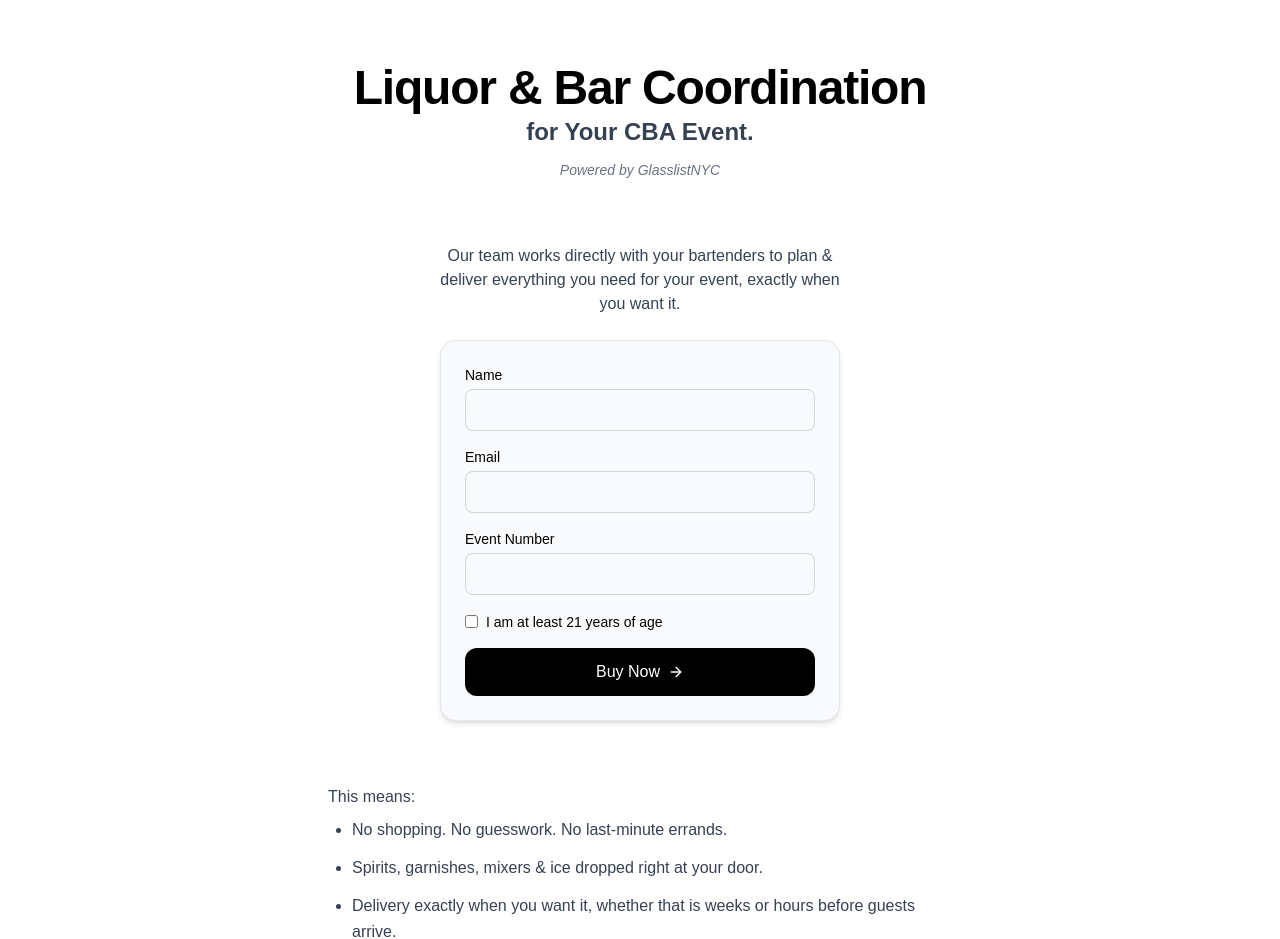
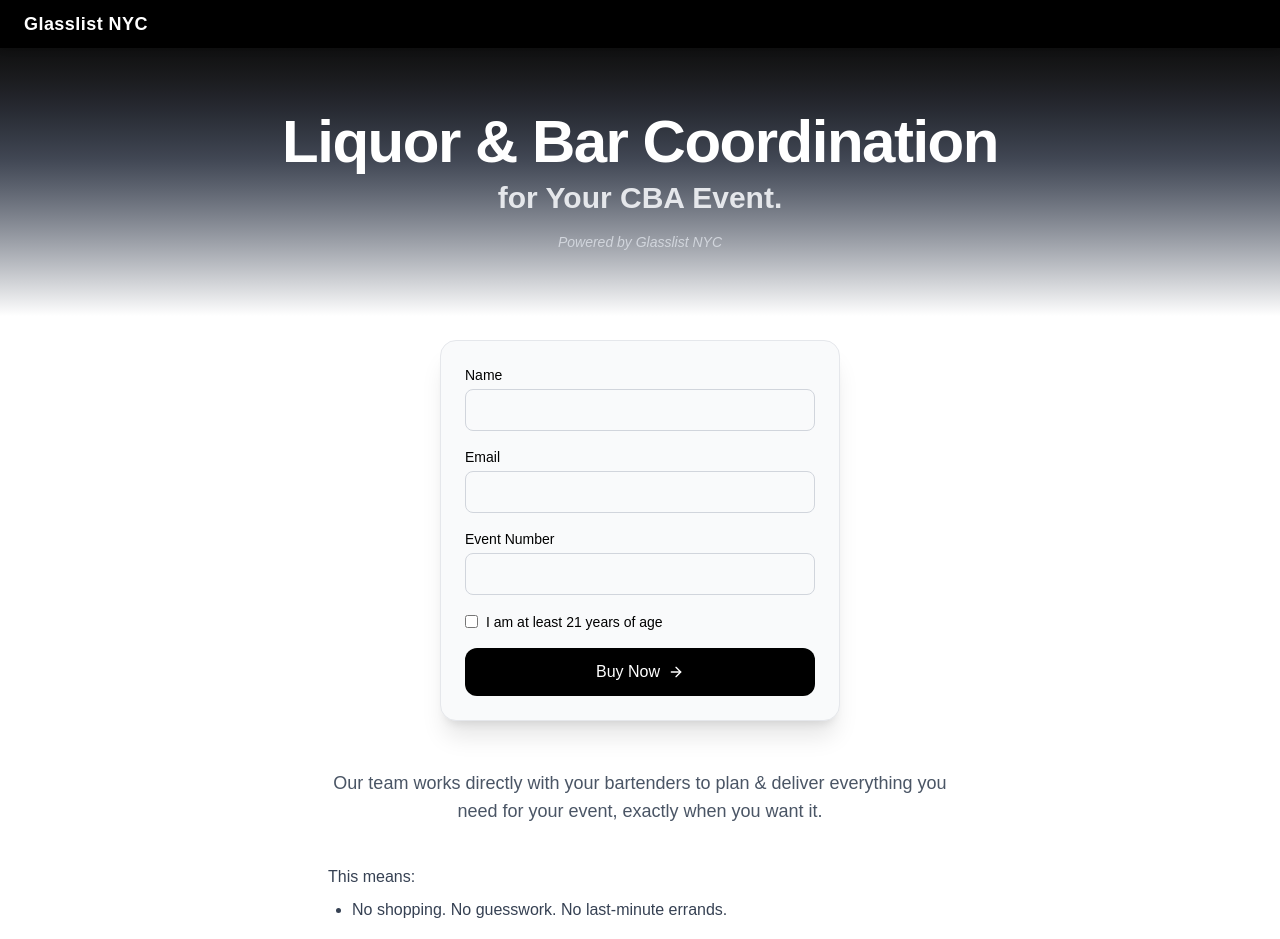
Before and after one commit to TobyKThurston/curated-list, a Next.js app: page / in a window 1280 px wide. Shown: the top 939 px of the page. Built offline with nearby package versions, Linux system fonts and the light colour scheme.

Commit message:
Landing page changes to UI/UX

```diff
--- a/src/app/page.tsx
+++ b/src/app/page.tsx
@@ -45,13 +45,25 @@ export default function Page() {
 
   return (
     <div className="min-h-screen bg-white text-black flex flex-col">
-      {/* Hero Section */}
-      <header className="max-w-4xl mx-auto py-16 text-center px-6">
+      {/* Top Navbar - Solid Black, Slimmer */}
+      <motion.nav
+        initial={{ y: -50, opacity: 0 }}
+        animate={{ y: 0, opacity: 1 }}
+        transition={{ duration: 0.6 }}
+        className="w-full fixed top-0 left-0 bg-black text-white h-12 flex items-center px-6 shadow-md z-50"
+      >
+        <div className="font-bold tracking-wide text-lg">
+          Glasslist NYC
+        </div>
+      </motion.nav>
+
+      {/* Hero Section with Shorter Gradient */}
+      <header className="w-full bg-gradient-to-b from-black via-gray-900/80 to-white text-center text-white pt-28 pb-16 px-6">
         <motion.h1
           initial={{ opacity: 0, y: 20 }}
           animate={{ opacity: 1, y: 0 }}
           transition={{ duration: 0.6 }}
-          className="text-4xl md:text-5xl font-bold tracking-tight"
+          className="text-5xl md:text-6xl font-bold tracking-tight"
         >
           Liquor & Bar Coordination
         </motion.h1>
@@ -59,7 +71,7 @@ export default function Page() {
           initial={{ opacity: 0, y: 20 }}
           animate={{ opacity: 1, y: 0 }}
           transition={{ duration: 0.8 }}
-          className="text-xl md:text-2xl text-gray-700 mt-1 font-semibold"
+          className="text-2xl md:text-3xl text-gray-200 mt-2 font-semibold"
         >
           for Your CBA Event.
         </motion.h2>
@@ -67,28 +79,21 @@ export default function Page() {
           initial={{ opacity: 0, y: 20 }}
           animate={{ opacity: 1, y: 0 }}
           transition={{ duration: 1 }}
-          className="text-sm italic text-gray-500 mt-3"
+          className="text-sm italic text-gray-300 mt-4"
         >
-          Powered by GlasslistNYC
+          Powered by Glasslist NYC
         </motion.p>
       </header>
 
-      {/* Intro Paragraph Above Form */}
-      <section className="max-w-md mx-auto px-6 text-gray-700 text-center mb-6">
-        <p>
-          Our team works directly with your bartenders to plan & deliver everything you need for your event, exactly when you want it.
-        </p>
-      </section>
-
-      {/* Checkout Form */}
-      <main className="max-w-md mx-auto w-full px-6 mb-8">
+      {/* Checkout Form - fully in white section */}
+      <main className="max-w-md mx-auto w-full px-6 mt-6 relative z-10">
         <motion.form
           initial={{ opacity: 0, y: 30 }}
           whileInView={{ opacity: 1, y: 0 }}
           transition={{ duration: 0.6 }}
           viewport={{ once: true }}
           onSubmit={onSubmit}
-          className="bg-gray-50 border border-gray-200 rounded-2xl shadow-md p-6 space-y-4"
+          className="bg-gray-50 border border-gray-200 rounded-2xl shadow-xl p-6 space-y-4"
         >
           <div>
             <label className="block text-sm font-medium mb-1">Name</label>
@@ -128,14 +133,27 @@ export default function Page() {
         </motion.form>
       </main>
 
-      {/* Details Section Below Form */}
-      <section className="max-w-2xl mx-auto mt-8 px-6 text-gray-700">
+      {/* Intro Paragraph Below Form */}
+      <section className="max-w-2xl mx-auto mt-12 px-6 text-gray-700 text-center">
+        <motion.p
+          initial={{ opacity: 0, y: 20 }}
+          whileInView={{ opacity: 1, y: 0 }}
+          transition={{ duration: 0.6 }}
+          viewport={{ once: true }}
+          className="text-lg text-gray-600"
+        >
+          Our team works directly with your bartenders to plan & deliver everything you need for your event, exactly when you want it.
+        </motion.p>
+      </section>
+
+      {/* Details Section */}
+      <section className="max-w-2xl mx-auto mt-10 px-6 text-gray-700">
         <p className="font-medium mb-2">This means:</p>
         <ul className="list-disc pl-6 space-y-3 mb-8 leading-relaxed">
           <li>No shopping. No guesswork. No last-minute errands.</li>
           <li>Spirits, garnishes, mixers & ice dropped right at your door.</li>
           <li>Delivery exactly when you want it, whether that is weeks or hours before guests arrive.</li>
-          <li>Your bartender walks in ready to go and you get to enjoy your own party.</li>
+          <li>Your bartender walks in ready to go — and you get to enjoy your own party.</li>
         </ul>
         <p className="font-semibold mt-6">
           CBA Clients receive $50 off every order. This pricing is already included in your quote from the Columbia Bartending Agency.
@@ -186,7 +204,7 @@ export default function Page() {
       </section>
 
       <footer className="mt-16 mb-6 text-center text-xs text-gray-400">
-        © {new Date().getFullYear()} GlassListNYC
+        © {new Date().getFullYear()} GlassList NYC
       </footer>
     </div>
   )
```
